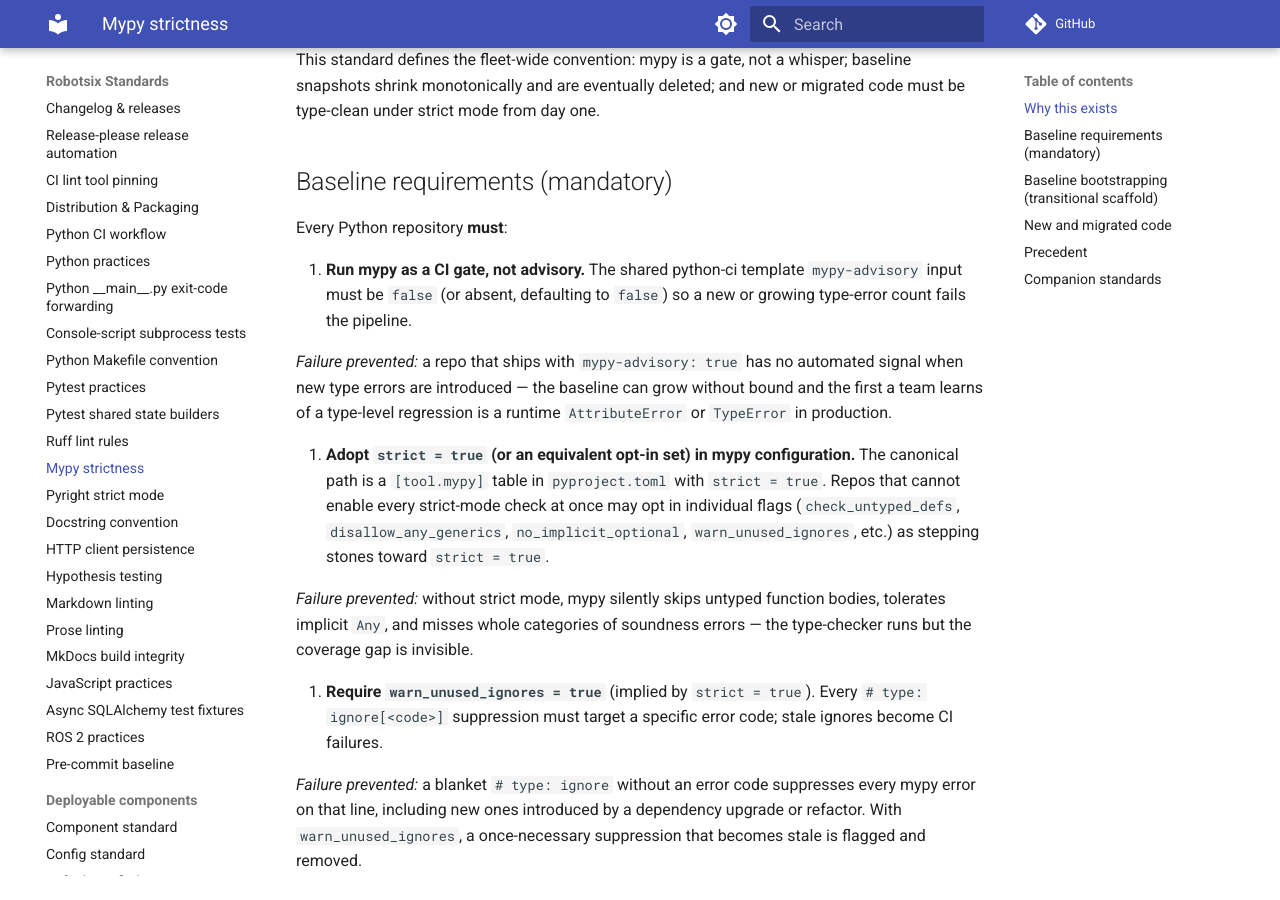
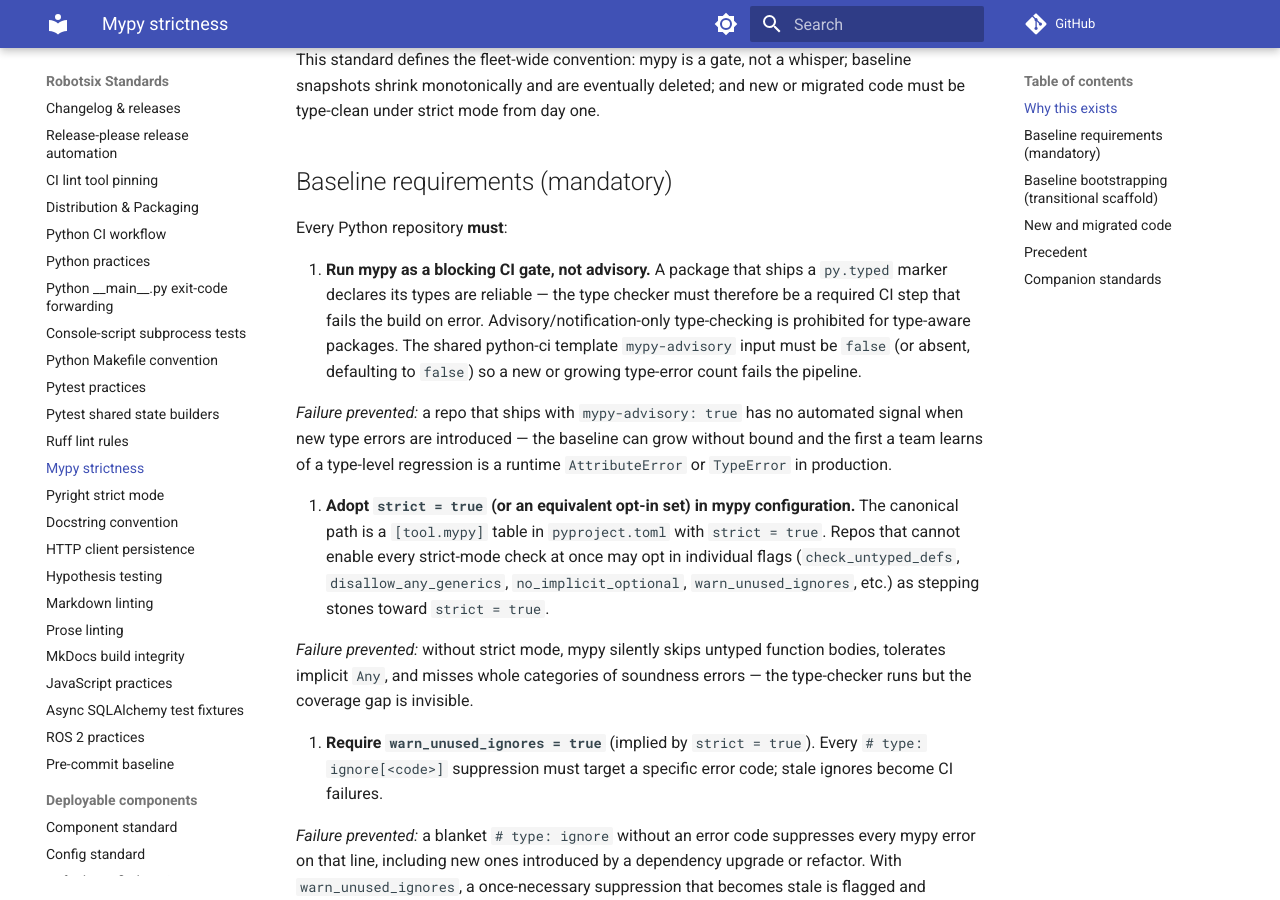
Before and after one commit to damien-robotsix/robotsix-standards, an MkDocs documentation site: the page built from docs/mypy.md, in a window 1280 px wide and 900 px high, scrolled down 537 px. Built offline with MkDocs 1.6.1 and Material for MkDocs 9.7.7, drawn with Linux system fonts in a browser that asks for light colours; comment, search, counter and statistics services are not loaded.

Commit message:
mill: Standardize: enforce mypy as a blocking merge gate for type-aware packages (20260804T171434Z-standardize-enforce-mypy-as-a-blocking-m-3530) (#207)
Co-authored-by: robotsix-mill <mill@robotsix.local>

```diff
--- a/docs/mypy.md
+++ b/docs/mypy.md
@@ -27,9 +27,13 @@ and new or migrated code must be type-clean under strict mode from day one.
 
 Every Python repository **must**:
 
-1. **Run mypy as a CI gate, not advisory.** The shared python-ci template
-   `mypy-advisory` input must be `false` (or absent, defaulting to `false`)
-   so a new or growing type-error count fails the pipeline.
+1. **Run mypy as a blocking CI gate, not advisory.** A package that ships a
+   `py.typed` marker declares its types are reliable — the type checker must
+   therefore be a required CI step that fails the build on error.
+   Advisory/notification-only type-checking is prohibited for type-aware
+   packages.  The shared python-ci template `mypy-advisory` input must be
+   `false` (or absent, defaulting to `false`) so a new or growing type-error
+   count fails the pipeline.
 
    *Failure prevented:* a repo that ships with `mypy-advisory: true` has no
    automated signal when new type errors are introduced — the baseline can
```
Also changed, not shown: CHANGELOG.md (+1 -0 lines), changelog.d/20260804T171434Z-standardize-enforce-mypy-as-a-blocking-m-3530.misc.md (added, +1 -0 lines).
